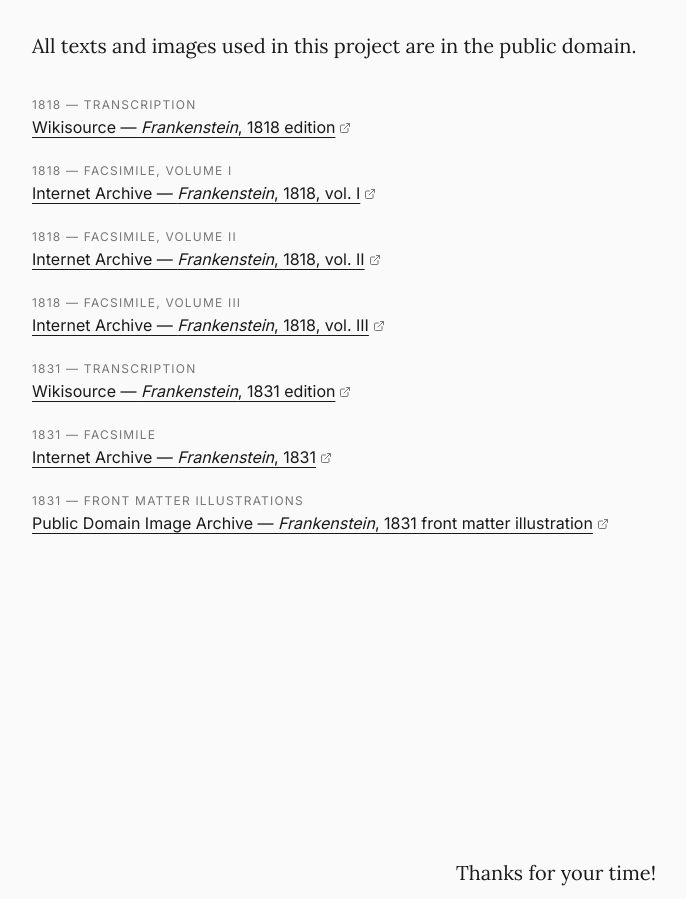
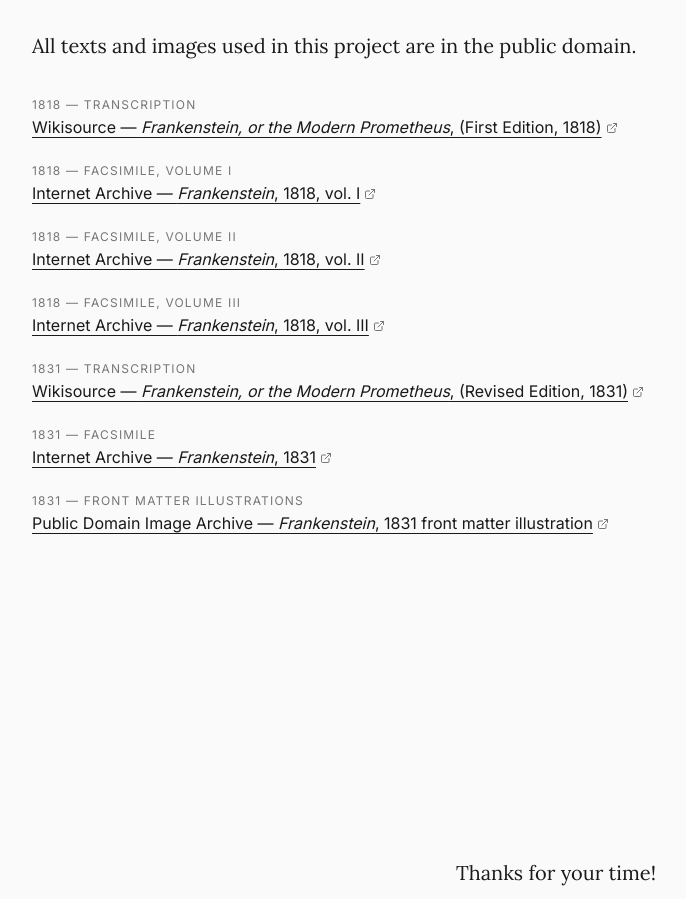
Before and after one commit to evilluendas/frankendiff, a Next.js app: page /about in a window 1280 px wide. Shown: the part 3733-4632 px from the top of the page, without its empty margins (296-982 px from the left). Built offline with nearby package versions, Linux system fonts and the light colour scheme; a web font is replaced by a local one.

Commit message:
Fix links in Sources

```diff
--- a/app/about/page.tsx
+++ b/app/about/page.tsx
@@ -143,8 +143,8 @@ export default function AboutPage() {
           <ul className="space-y-6 font-sans text-base">
             <li className="flex flex-col gap-0.5 items-start">
               <span className="text-xs tracking-widest uppercase text-muted">1818 — transcription</span>
-              <a href="https://en.wikisource.org/wiki/Frankenstein,_or_the_Modern_Prometheus_(1818)" target="_blank" rel="noopener noreferrer" className="items-baseline underline underline-offset-4 decoration-1 hover:text-muted transition-colors">
-                Wikisource — <em>Frankenstein</em>, 1818 edition<ExternalLink size={12} className="self-baseline inline-block text-muted shrink-0 ml-1" />
+              <a href="https://en.wikisource.org/wiki/Frankenstein,_or_the_Modern_Prometheus_(First_Edition,_1818)" target="_blank" rel="noopener noreferrer" className="items-baseline underline underline-offset-4 decoration-1 hover:text-muted transition-colors">
+                Wikisource — <em>Frankenstein, or the Modern Prometheus</em>, (First Edition, 1818)<ExternalLink size={12} className="self-baseline inline-block text-muted shrink-0 ml-1" />
               </a>
             </li>
             <li className="flex flex-col gap-0.5 items-start">
@@ -167,8 +167,8 @@ export default function AboutPage() {
             </li>
             <li className="flex flex-col gap-0.5 items-start">
               <span className="text-xs tracking-widest uppercase text-muted">1831 — transcription</span>
-              <a href="https://en.wikisource.org/wiki/Frankenstein,_or_the_Modern_Prometheus" target="_blank" rel="noopener noreferrer" className="items-baseline underline underline-offset-4 decoration-1 hover:text-muted transition-colors">
-                Wikisource — <em>Frankenstein</em>, 1831 edition<ExternalLink size={12} className="self-baseline inline-block text-muted shrink-0 ml-1" />
+              <a href="https://en.wikisource.org/wiki/Frankenstein,_or_the_Modern_Prometheus_(Revised_Edition,_1831)" target="_blank" rel="noopener noreferrer" className="items-baseline underline underline-offset-4 decoration-1 hover:text-muted transition-colors">
+                Wikisource — <em>Frankenstein, or the Modern Prometheus</em>, (Revised Edition, 1831)<ExternalLink size={12} className="self-baseline inline-block text-muted shrink-0 ml-1" />
               </a>
             </li>
             <li className="flex flex-col gap-0.5 items-start">
```
